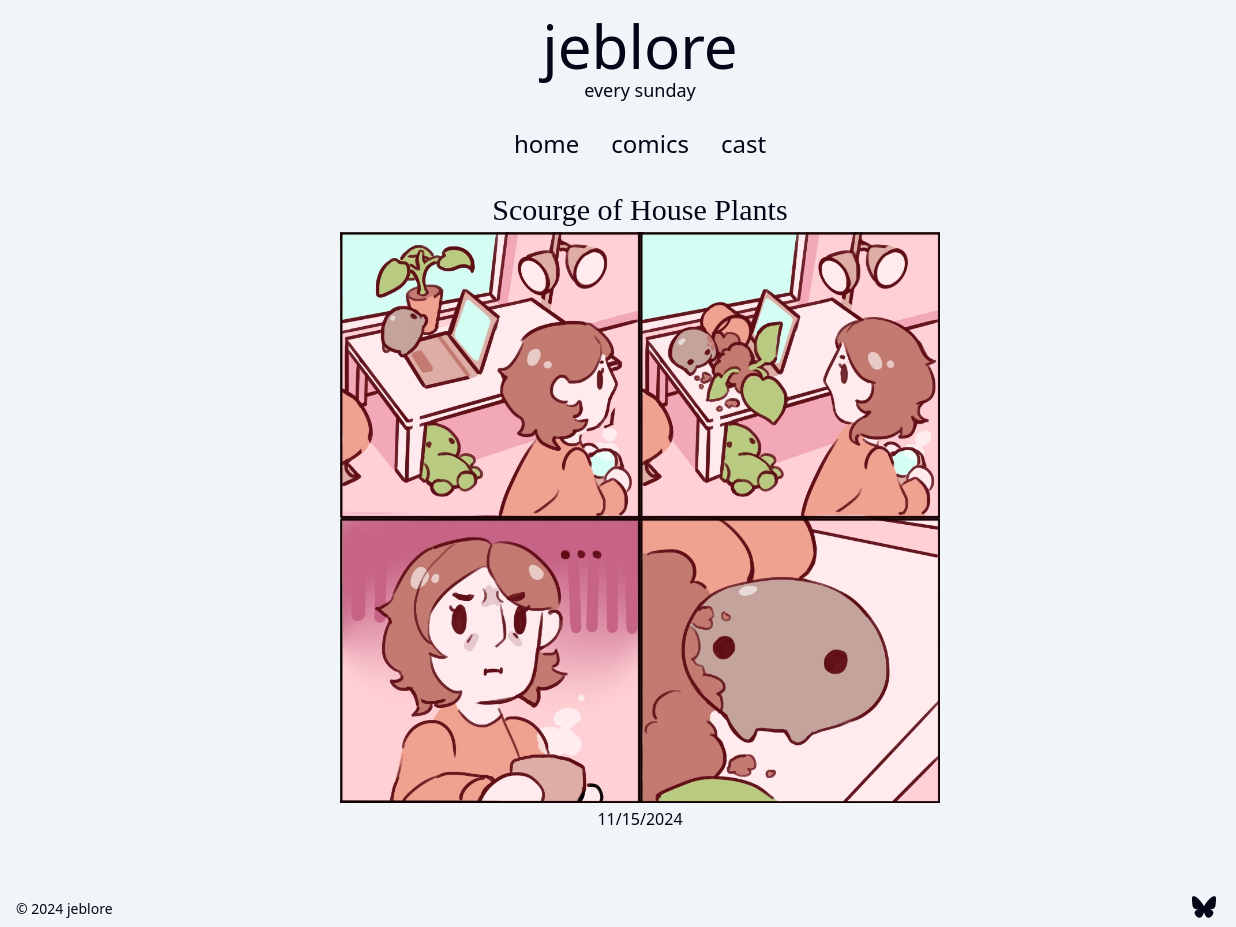
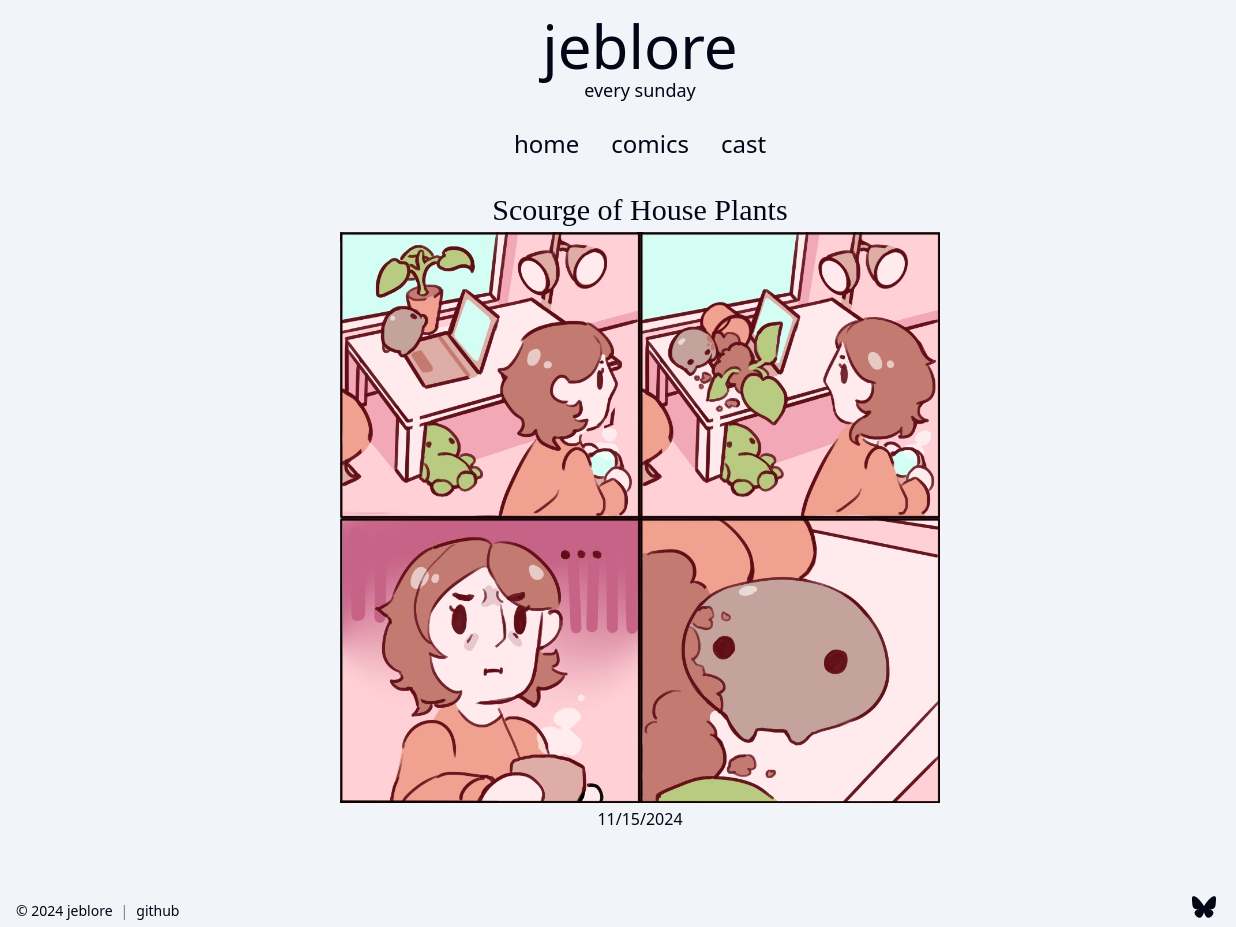
Before and after one commit to juliankrzysiak/jeblore, an Astro site: page / in a window 1280 px wide. Shown: the full height of the page, 0-1236 px from the left. Built offline with nearby package versions, Linux system fonts and the light colour scheme; Astro itself is replaced by a stand-in of ours; a web font is replaced by a local one.

Commit message:
Style footer in layout

```diff
--- a/src/layouts/Layout.astro
+++ b/src/layouts/Layout.astro
@@ -65,6 +65,7 @@ const { title } = Astro.props;
 	</head>
 	<body>
 		<header transition:animate='none'>
+			<ThemeSelector />
 			<div class='title'>
 				<h1 class='text-6xl'>jeblore</h1>
 				<p class='text-lg'>every sunday</p>
@@ -84,8 +85,13 @@ const { title } = Astro.props;
 		</header>
 		<slot />
 		<footer class='text-sm'>
-			<p>© 2024 jeblore</p>
-			<ThemeSelector />
+			<div class='info'>
+				<span>© 2024 jeblore</span>
+				<span>|</span>
+				<span
+					><a href='https://github.com/juliankrzysiak/jeblore'>github</a></span
+				>
+			</div>
 			<div class='social'>
 				<a
 					href='https://bsky.app/profile/jeblore.bsky.social'
@@ -138,7 +144,7 @@ const { title } = Astro.props;
 		align-items: end;
 		gap: 1rem;
 		flex-grow: 1;
-		margin: 4rem 1rem 0.5rem;
+		margin: 4rem 1rem 0.25rem;
 		font-weight: 300;
 	}
 
@@ -151,11 +157,21 @@ const { title } = Astro.props;
 	.social {
 		display: flex;
 		gap: 1.5rem;
+		padding-bottom: 0.125rem;
 
 		svg {
 			width: 1.5rem;
 			aspect-ratio: 1;
 			color: var(--slate-900);
+		}
+	}
+
+	.info {
+		display: flex;
+		gap: 0.5rem;
+
+		> :nth-child(2) {
+			opacity: 0.5;
 		}
 	}
 
```
